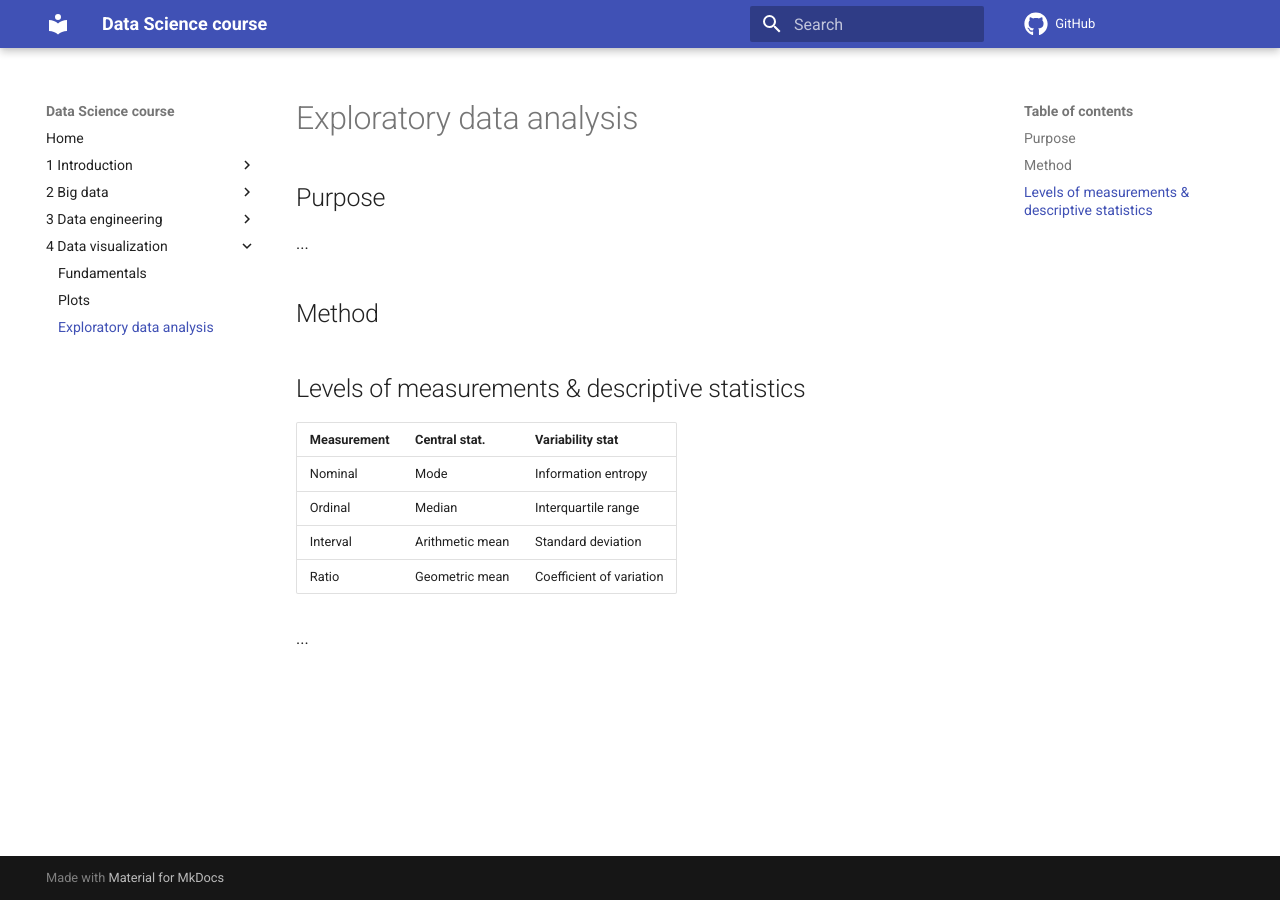
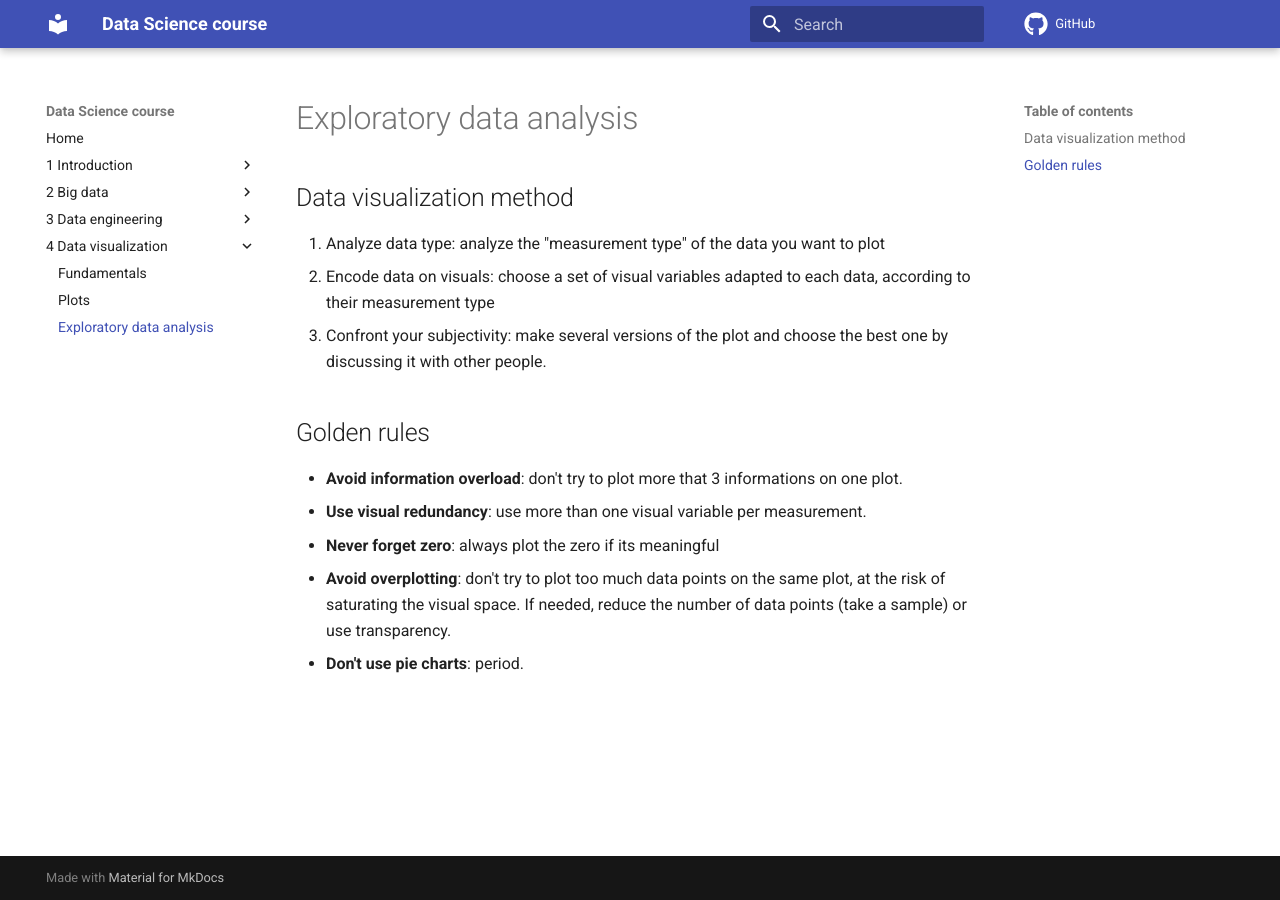
Before and after one commit to ML-boot-camp/sessions, an MkDocs documentation site: the page built from docs/4-Data-visualization/3-exploratory-data-analysis.md, in a window 1280 px wide. Built offline with MkDocs 1.6.1 and Material for MkDocs 9.7.7, drawn with Linux system fonts in a browser that asks for light colours; a script that is not in the unit is left out; comment, search, counter and statistics services are not loaded.

Commit message:
final changes

```diff
--- a/docs/4-Data-visualization/3-exploratory-data-analysis.md
+++ b/docs/4-Data-visualization/3-exploratory-data-analysis.md
@@ -1,22 +1,15 @@
 # Exploratory data analysis
 
-## Purpose
+## Data visualization method
 
-...
+1. Analyze data type: analyze the "measurement type" of the data you want to plot
+2. Encode data on visuals: choose a set of visual variables adapted to each data, according to their measurement type
+3. Confront your subjectivity: make several versions of the plot and choose the best one by discussing it with other people.
 
-## Method
+## Golden rules
 
-## Levels of measurements & descriptive statistics
-
-| Measurement | Central stat.   | Variability stat         |
-| ----------- | --------------- | ------------------------ |
-| Nominal     | Mode            | Information entropy      |
-| Ordinal     | Median          | Interquartile range      |
-| Interval    | Arithmetic mean | Standard deviation       |
-| Ratio       | Geometric mean  | Coefficient of variation |
-
-
-
-
-
-...
+- **Avoid information overload**: don't try to plot more that 3 informations on one plot.
+- **Use visual redundancy**: use more than one visual variable per measurement.
+- **Never forget zero**: always plot the zero if its meaningful
+- **Avoid overplotting**: don't try to plot too much data points on the same plot, at the risk of saturating the visual space. If needed, reduce the number of data points (take a sample) or use transparency.
+- **Don't use pie charts**: period.
```
Also changed, not shown: docs/4-Data-visualization/1-fundamentals.md (+1 -17 lines), docs/4-Data-visualization/2-plots.md (+7 -0 lines), docs/4-Data-visualization/files/Minard.png (added).
